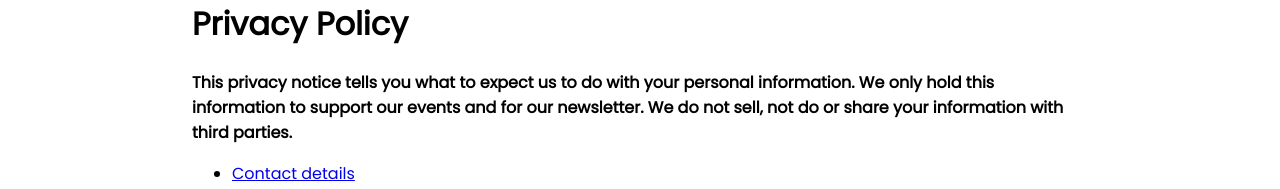
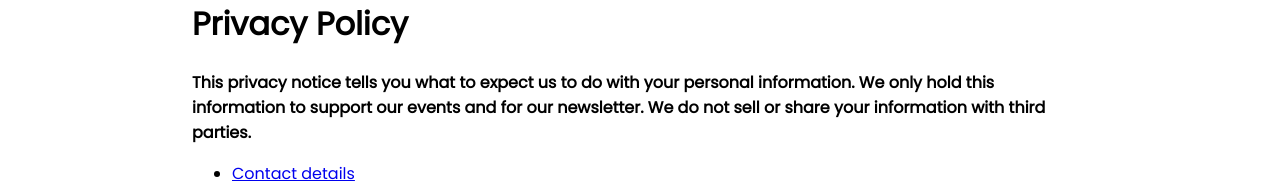
Before and after one commit to dddsw/dddsw-web, a SvelteKit app: page /privacy-policy in a window 1280 px wide. Shown: the part 210-399 px from the top of the page. Built offline with nearby package versions, Linux system fonts and the light colour scheme.

Commit message:
Update src/routes/privacy-policy/+page.svelte
Co-authored-by: Sara Gowen <9001998+dynamictulip@users.noreply.github.com>

```diff
--- a/src/routes/privacy-policy/+page.svelte
+++ b/src/routes/privacy-policy/+page.svelte
@@ -8,7 +8,7 @@
 		<h1>Privacy Policy</h1>
 		<p class="emphasis">
 			This privacy notice tells you what to expect us to do with your personal information. We only
-			hold this information to support our events and for our newsletter. We do not sell, not do or
+			hold this information to support our events and for our newsletter. We do not sell or
 			share your information with third parties.
 		</p>
 
```
